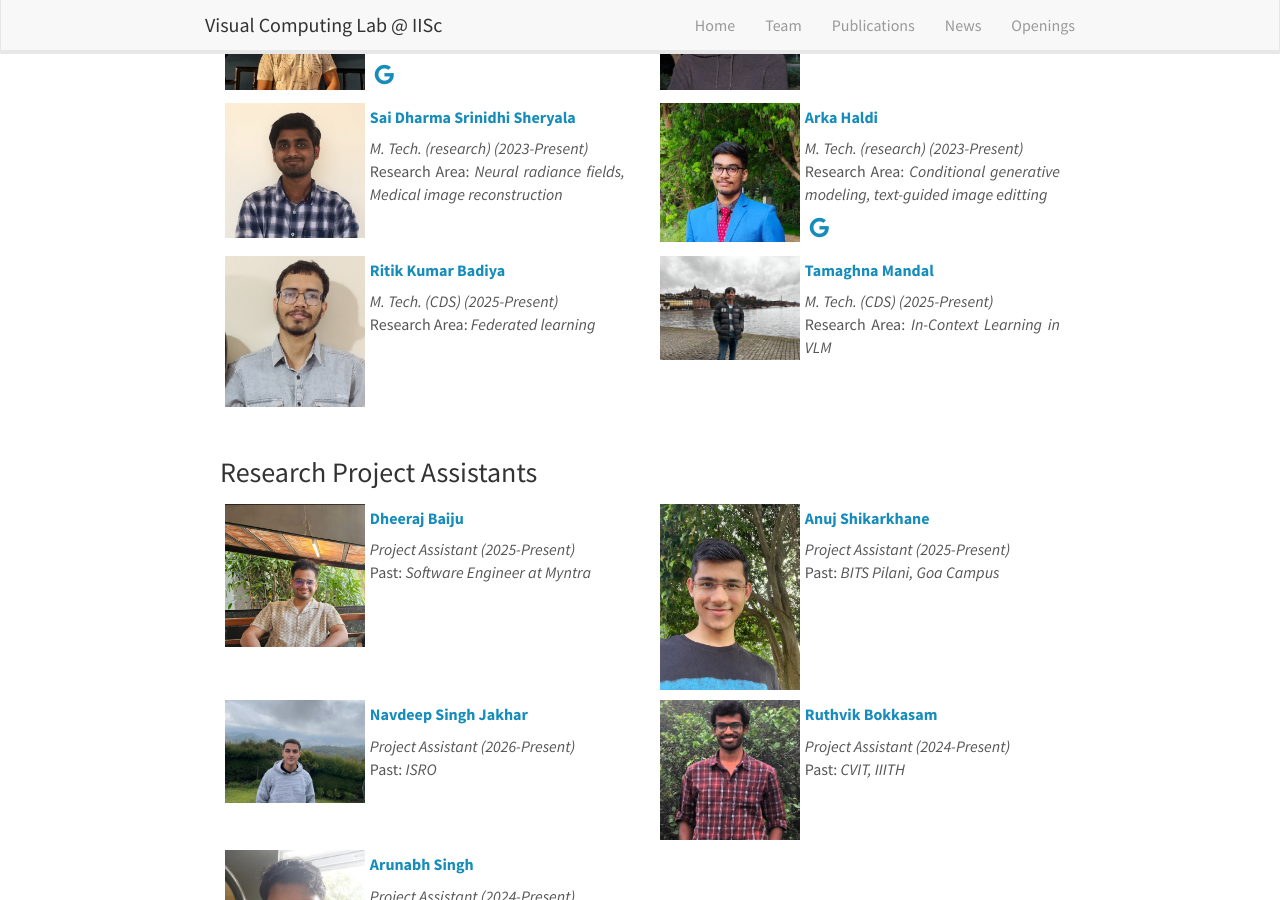
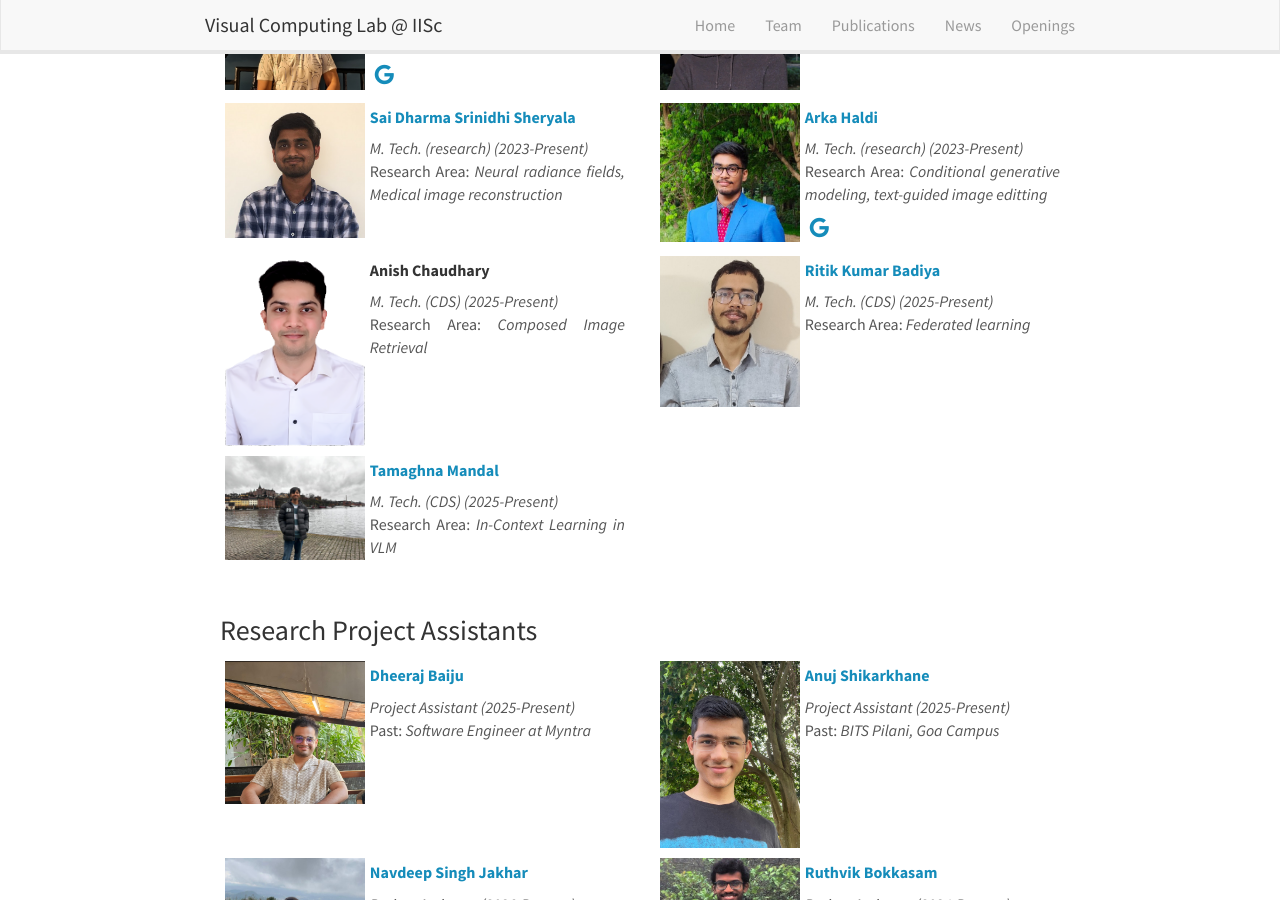
Before and after one commit to vcl-iisc/vclab-website, a Jekyll site: the page built from _pages/team.md, in a window 1280 px wide and 900 px high, scrolled down 1026 px. Built offline with Jekyll 4.4.1, drawn with Linux system fonts in a browser that asks for light colours; nearby versions of some CDN libraries.

Commit message:
added anish

```diff
--- a/_data/lab_members.yml
+++ b/_data/lab_members.yml
@@ -57,6 +57,13 @@
   url: https://in.url.com/in/arkahaldi
   google_scholar: https://scholar.google.com/citations?hl=en&authuser=1&user=nCG3kQkAAAAJ
 
+
+- name: Anish Chaudhary
+  research_area: Composed Image Retrieval
+  photo: anish_chaudhary.jpg
+  position: M. Tech. (CDS)
+  year: 2025-Present
+  # url: https://in.url.com/in/arkahaldi
 
 - name: Ritik Kumar Badiya
   research_area: Federated learning
```
Also changed, not shown: images/teampic/anish_chaudhary.jpg (added).
